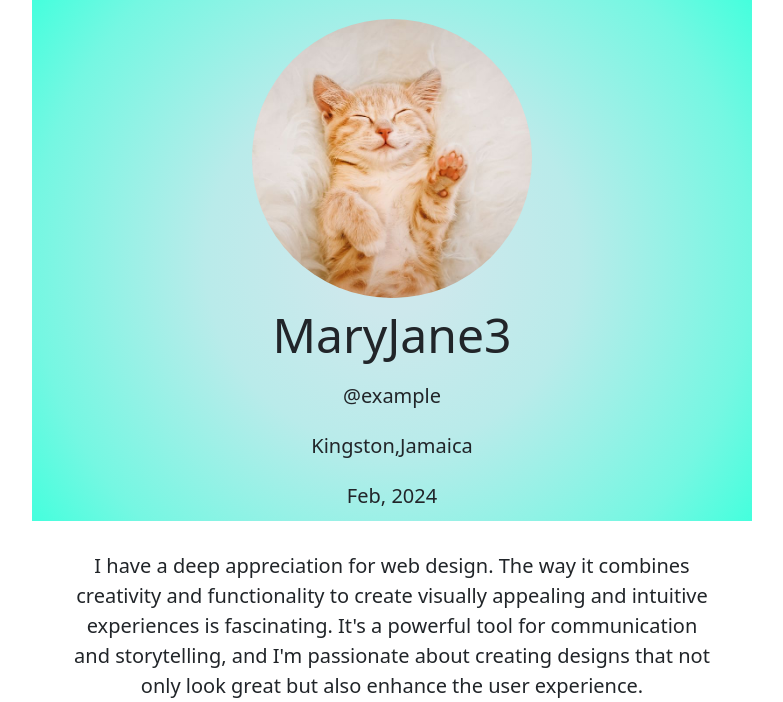
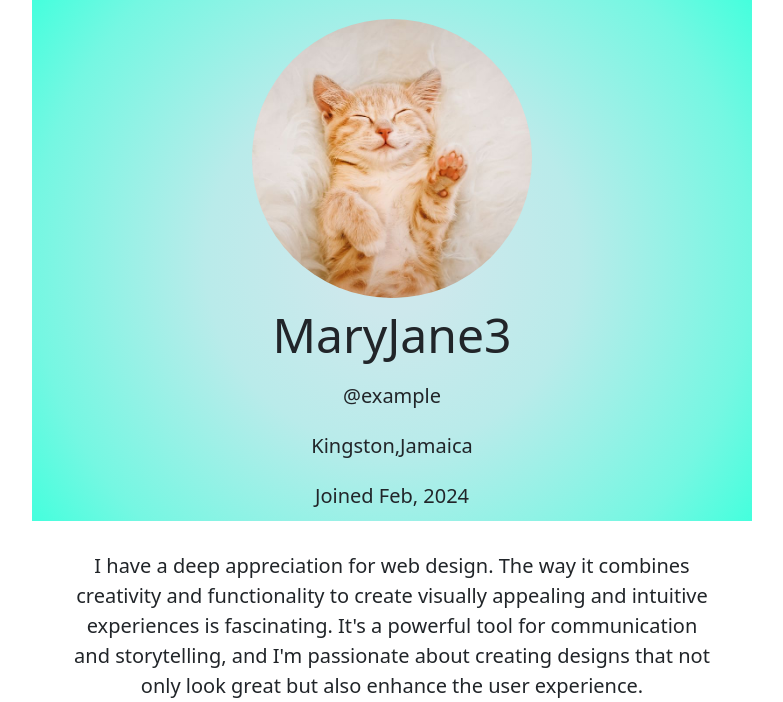
Before and after one commit to cstephenson882/info3180-lab2-, a Flask app: page /profile in a window 1280 px wide. Shown: the part 101-803 px from the top of the page, without its empty margins (248-1031 px from the left). Run offline with Flask 2, Linux system fonts and the light colour scheme; some libraries are stand-ins or nearby versions.

Commit message:
included Joined for the join date

```diff
--- a/app/templates/profile.html
+++ b/app/templates/profile.html
@@ -12,7 +12,7 @@
     <h2>{{name}}</h2>
     <p>{{social_handle}}</p>
     <p>{{user_address}}</p>
-    <p>{{user_date}}</p>
+    <p>Joined {{user_date}}</p>
 </div>
 <div class = "second">
 
```
